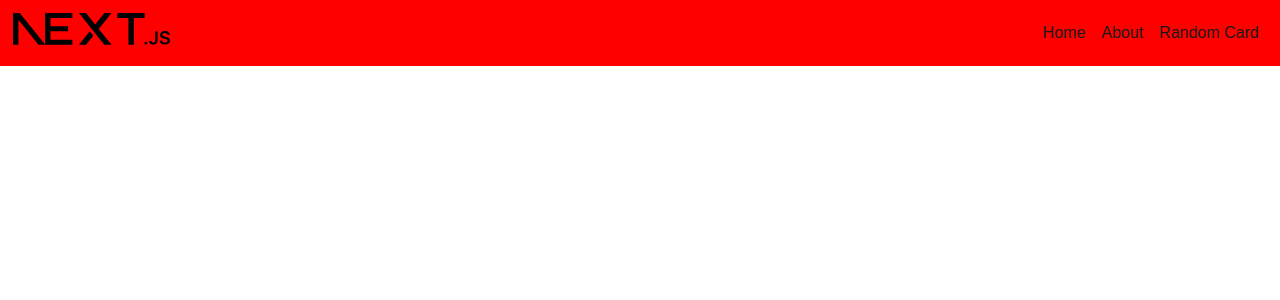
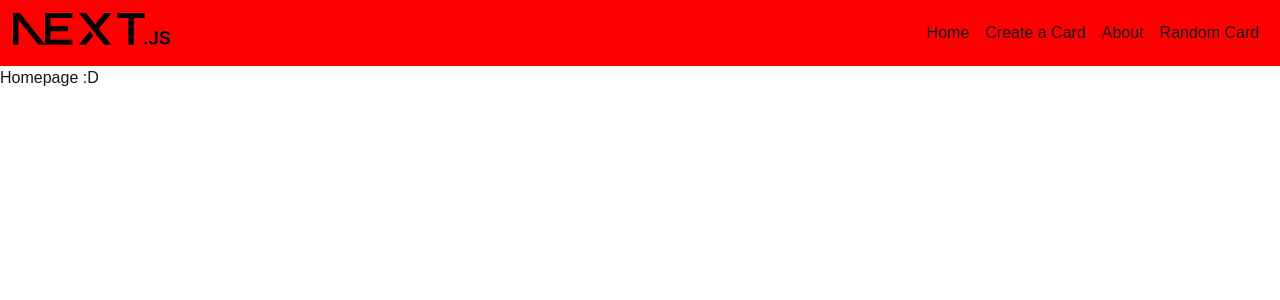
Before and after one commit to arthusagain/magic-the-scattering, a Next.js app: page / in a window 1280 px wide. Shown: the top 300 px of the page. Built offline with nearby package versions, Linux system fonts and the light colour scheme.

Commit message:
Routing works. outlet

```diff
--- a/src/app/globals.css
+++ b/src/app/globals.css
@@ -9,7 +9,7 @@
 
 @media (prefers-color-scheme: dark) {
   :root {
-    --background: rgb(255, 202, 196);
+    --background: rgb(255, 218, 214);
     --foreground: #ededed;
   }
 }
--- a/src/app/layout.tsx
+++ b/src/app/layout.tsx
@@ -14,7 +14,7 @@ const geistMono = Geist_Mono({
 });
 
 export const metadata: Metadata = {
-  title: "Create Next App",
+  title: "Magic: The Scattering",
   description: "Generated by create next app",
 };
 export default function RootLayout({
@@ -25,7 +25,7 @@ export default function RootLayout({
   return (
     <html lang="en">
       <body
-        className={`${geistSans.variable} ${geistMono.variable} antialiased`}
+        className={`font-arial antialiased`}
       >
         {children}
       </body>
--- a/src/app/page.tsx
+++ b/src/app/page.tsx
@@ -1,5 +1,4 @@
 'use client'
-import { createContext } from 'react'
 import React from 'react';
 import ReactDOM from "react-dom/client";
 import { BrowserRouter, Routes, Route } from "react-router-dom";
@@ -14,11 +13,12 @@ import { CardInfo } from "../pages/CardInfo";
 import { CardCreate } from "../pages/CardCreate";
 import { NoPage } from "../pages/NoPage";
 
+
 export default function Home() {
   return (
     <BrowserRouter>
       <Routes>
-        <Route path="/" element={<Layout />}>
+        <Route path="/" element={<Layout />} >
           <Route index element={<Homepage />} />
           <Route path="auth" element={<Auth />} />
           <Route path="about" element={<About />} />
--- a/src/components/Banner/index.tsx
+++ b/src/components/Banner/index.tsx
@@ -21,6 +21,9 @@ export default function Banner() {
                     <BannerButton target="/">Home</BannerButton>
                 </li>
                 <li className={style.buttonContainer}>
+                    <BannerButton target="/card-create">Create a Card</BannerButton>
+                </li>
+                <li className={style.buttonContainer}>
                     <BannerButton target="/about">About</BannerButton>
                 </li>
                 <li className={style.buttonContainer}>
--- a/src/pages/About.tsx
+++ b/src/pages/About.tsx
@@ -1,5 +1,7 @@
 export const About = () => {
     return (
-        <></>
+        <div>
+            <h1>About :O</h1>
+        </div>
     )
 }
--- a/src/pages/CardCreate.tsx
+++ b/src/pages/CardCreate.tsx
@@ -1,5 +1,7 @@
 export const CardCreate = () => {
     return (
-        <></>
+        <>
+            <h1>Create a card XD</h1>
+        </>
     )
 }
--- a/src/pages/Home.tsx
+++ b/src/pages/Home.tsx
@@ -1,5 +1,7 @@
 export const Homepage = () => {
     return (
-        <></>
+        <>
+            <h1>Homepage :D</h1>
+        </>
     )
 }
--- a/src/pages/Layout.tsx
+++ b/src/pages/Layout.tsx
@@ -1,13 +1,21 @@
 import { Outlet} from "react-router-dom";
 import Banner from ".././components/Banner";
+import React from "react";
 
-export const Layout = () => {
+interface Props{
+    children?: React.ReactNode
+}
+
+export const Layout = ({children}: Props) => {
     return (
         <>
             <div>
                 <header>
                     <Banner />
                 </header>
+                <div>
+                    <Outlet />
+                </div>
             </div>
         </>
     )
```
